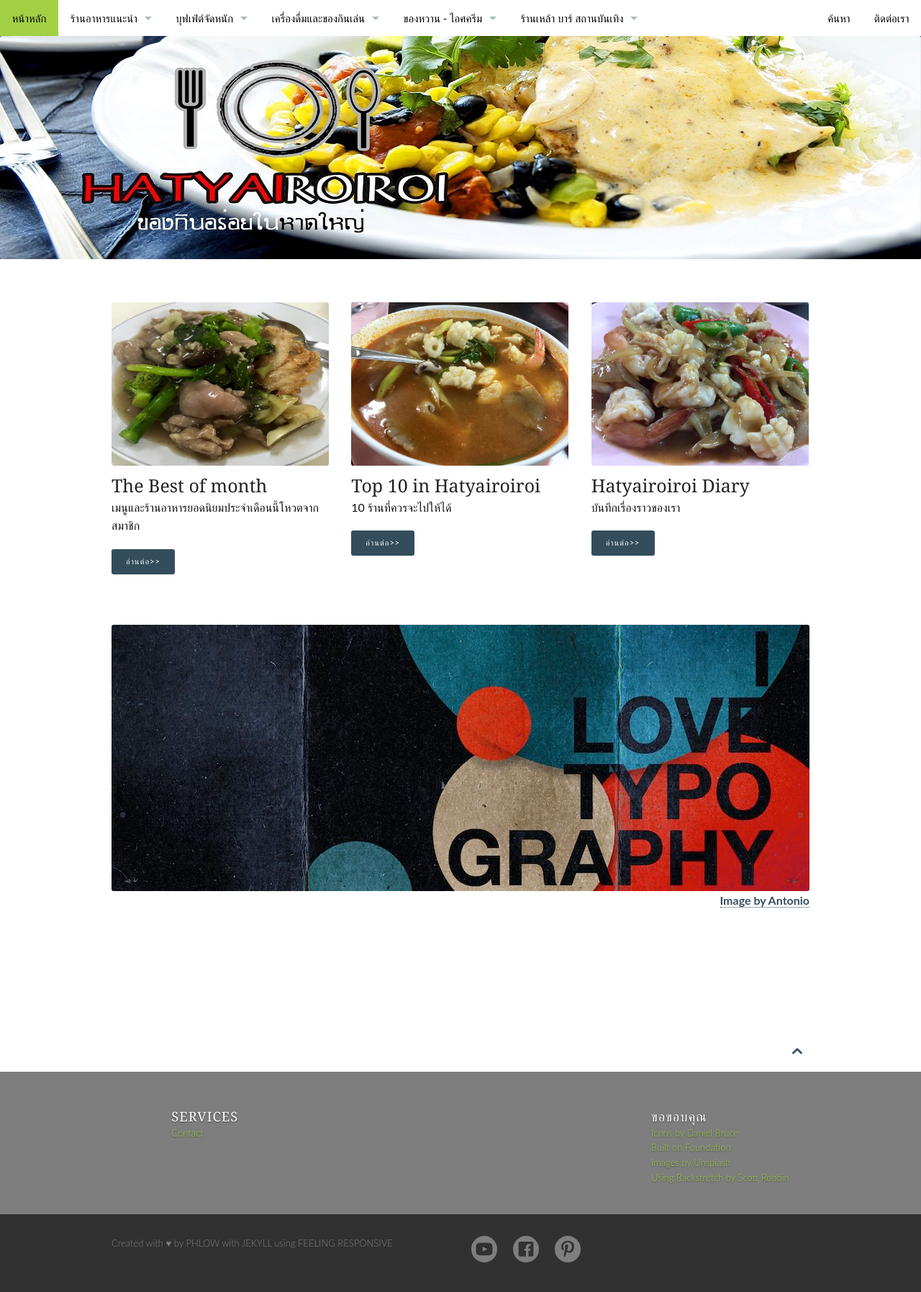
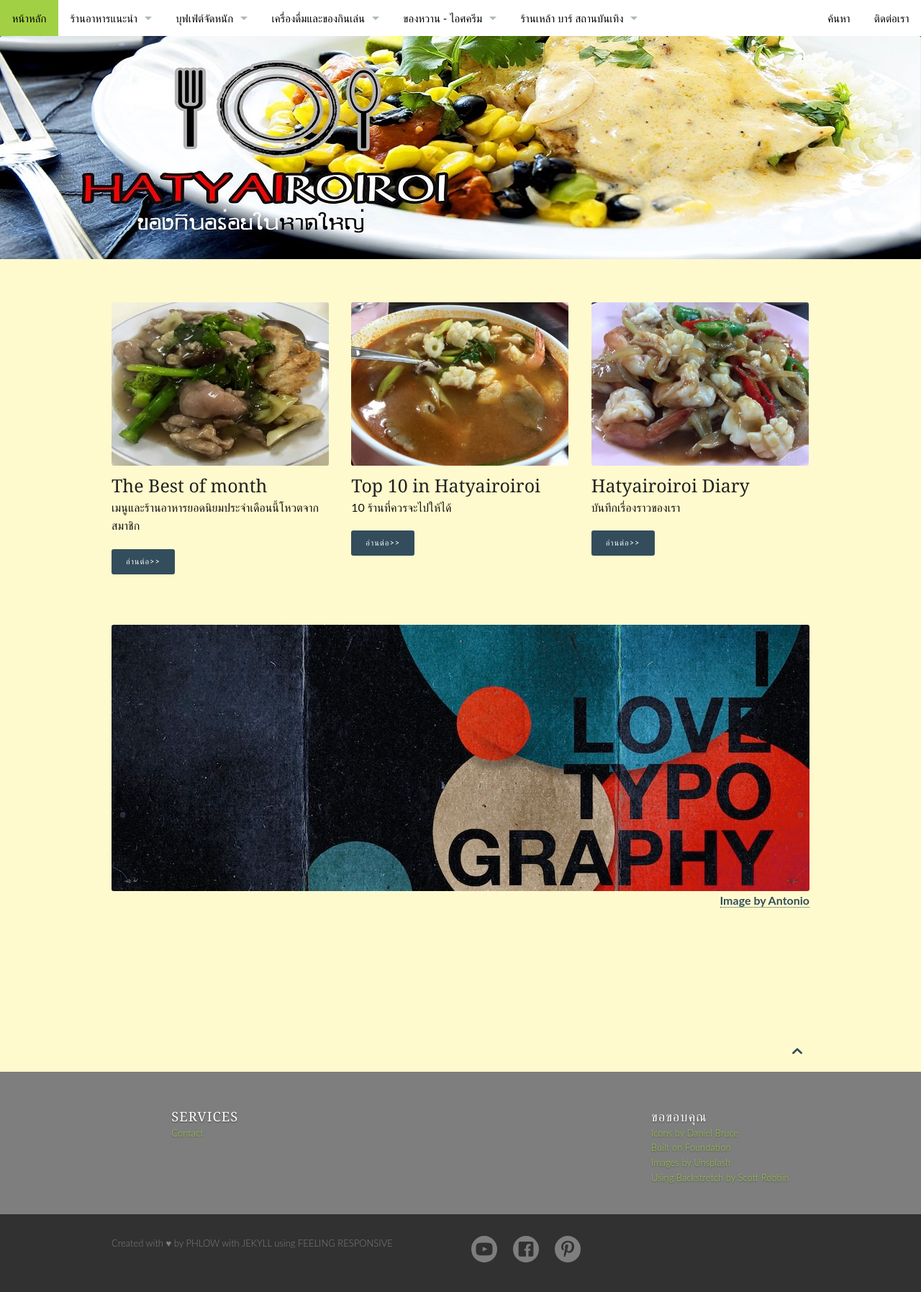
Before and after one commit to hatyairoiroi/hatyairoiroi.github.io, a Jekyll site: the page built from index.md, in a window 1280 px wide. Shown: the whole page at 72% size. Built offline with Jekyll 4.4.1, drawn with Linux system fonts in a browser that asks for light colours.

Commit message:
Update _02_settings_colors.scss

```diff
--- a/_sass/_02_settings_colors.scss
+++ b/_sass/_02_settings_colors.scss
@@ -17,7 +17,7 @@
 
 $text-color:       	#111;
 $body-font-color: 	$text-color;
-$body-bg: 			#FFFFFF;
+$body-bg: 			#FFFACD;
 
 
 
```
